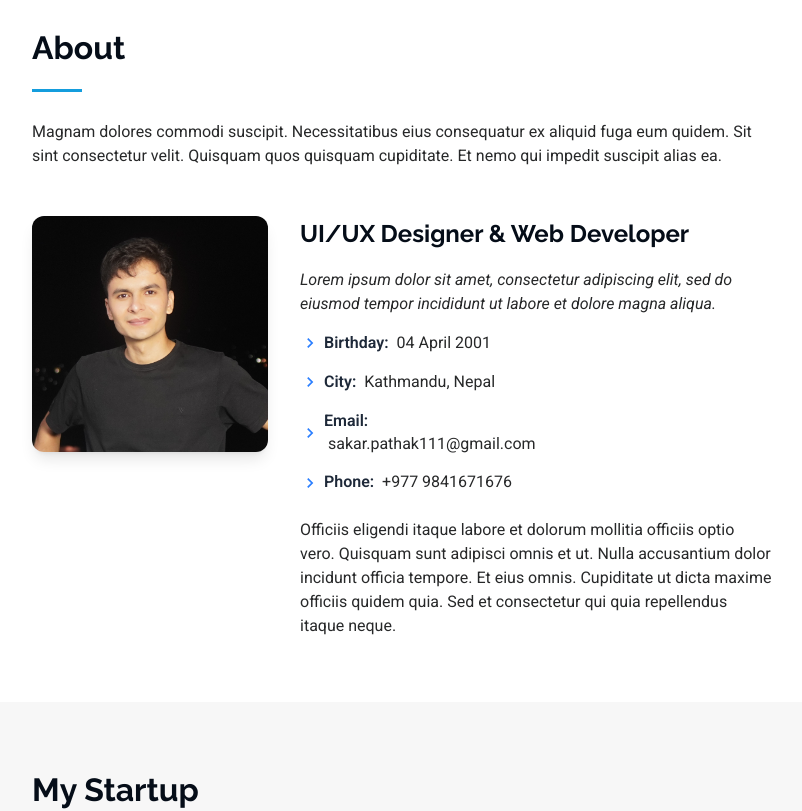
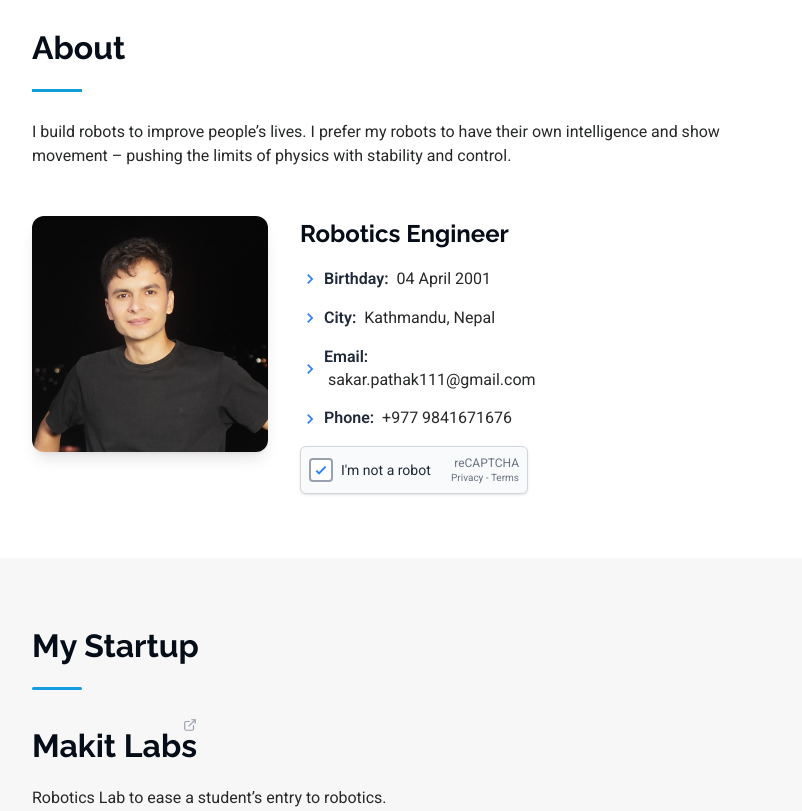
Before and after one commit to sakar111/my-portfolio, a React (Vite) app: page / in a window 1280 px wide. Shown: the part 840-1651 px from the top of the page, without its empty margins (388-1190 px from the left). Built offline with nearby package versions, Linux system fonts and the light colour scheme.

Commit message:
fix: about page

```diff
--- a/src/components/About.tsx
+++ b/src/components/About.tsx
@@ -2,13 +2,11 @@ import React from "react";
 import { MdKeyboardArrowRight } from "react-icons/md";
 
 const About: React.FC = () => {
-  // A helper component to keep the list clean
   const InfoItem: React.FC<{ label: string; value: string }> = ({
     label,
     value,
   }) => (
     <li className="flex items-center">
-      {/* Icon: Using a proper React component */}
       <MdKeyboardArrowRight className="text-blue-500 text-xl flex-shrink-0 mr-1" />
       <p>
         <strong className="font-semibold text-gray-800">{label}:</strong>{" "}
@@ -16,6 +14,7 @@ const About: React.FC = () => {
       </p>
     </li>
   );
+
   return (
     <section id="about" className="py-16 px-6 lg:px-30 bg-white text-gray-800">
       <div className="container mx-auto">
@@ -23,17 +22,16 @@ const About: React.FC = () => {
           <div className="flex flex-col items-start mb-10">
             <h2 className="heading relative pb-2 inline-block">
               About
-              {/* The actual line is created here using a pseudo-element */}
               <span
                 className="absolute -bottom-3 left-0 h-[3px] bg-[#149ddd]"
-                style={{ width: "50px" }} // Adjust this width as needed
+                style={{ width: "50px" }}
               ></span>
             </h2>
-          </div>{" "}
+          </div>
           <p className="text-left description">
-            Magnam dolores commodi suscipit. Necessitatibus eius consequatur ex
-            aliquid fuga eum quidem. Sit sint consectetur velit. Quisquam quos
-            quisquam cupiditate. Et nemo qui impedit suscipit alias ea.
+            I build robots to improve people’s lives. I prefer my robots to have
+            their own intelligence and show movement – pushing the limits of
+            physics with stability and control.
           </p>
         </div>
 
@@ -47,14 +45,7 @@ const About: React.FC = () => {
           </div>
 
           <div className="md:w-2/3">
-            <h3 className="subHeading mb-4">
-              UI/UX Designer &amp; Web Developer
-            </h3>
-            <p className="italic description mb-4">
-              Lorem ipsum dolor sit amet, consectetur adipiscing elit, sed do
-              eiusmod tempor incididunt ut labore et dolore magna aliqua.
-            </p>
-
+            <h3 className="subHeading mb-4">Robotics Engineer</h3>
             <div className="grid grid-cols-1 sm:grid-cols-2 gap-4 text-sm description">
               <ul className="space-y-4">
                 <InfoItem label="Birthday" value="&nbsp;04 April 2001" />
@@ -64,15 +55,33 @@ const About: React.FC = () => {
                   value="&nbsp;sakar.pathak111@gmail.com"
                 />
                 <InfoItem label="Phone" value="&nbsp;+977 9841671676" />
+                {/* Captcha Checkbox */}
+                <li className="mt-4">
+                  <div className="flex items-center justify-between w-full max-w-xs p-2 border rounded-md border-gray-300 bg-gray-50 shadow-sm">
+                    <div className="flex items-center gap-2">
+                      <div className="w-6 h-6 border-2 border-gray-400 rounded-sm flex items-center justify-center bg-white">
+                        <svg
+                          className="w-4 h-4 text-blue-500"
+                          fill="none"
+                          stroke="currentColor"
+                          strokeWidth={3}
+                          viewBox="0 0 24 24"
+                        >
+                          <path d="M5 13l4 4L19 7" />
+                        </svg>
+                      </div>
+                      <span className="text-gray-800 text-sm">
+                        I'm not a robot
+                      </span>
+                    </div>
+                    <div className="flex flex-col items-end text-xs text-gray-500">
+                      <span>reCAPTCHA</span>
+                      <span className="text-[10px]">Privacy - Terms</span>
+                    </div>
+                  </div>
+                </li>
               </ul>
             </div>
-            <p className="mt-6 description">
-              Officiis eligendi itaque labore et dolorum mollitia officiis optio
-              vero. Quisquam sunt adipisci omnis et ut. Nulla accusantium dolor
-              incidunt officia tempore. Et eius omnis. Cupiditate ut dicta
-              maxime officiis quidem quia. Sed et consectetur qui quia
-              repellendus itaque neque.
-            </p>
           </div>
         </div>
       </div>
```
